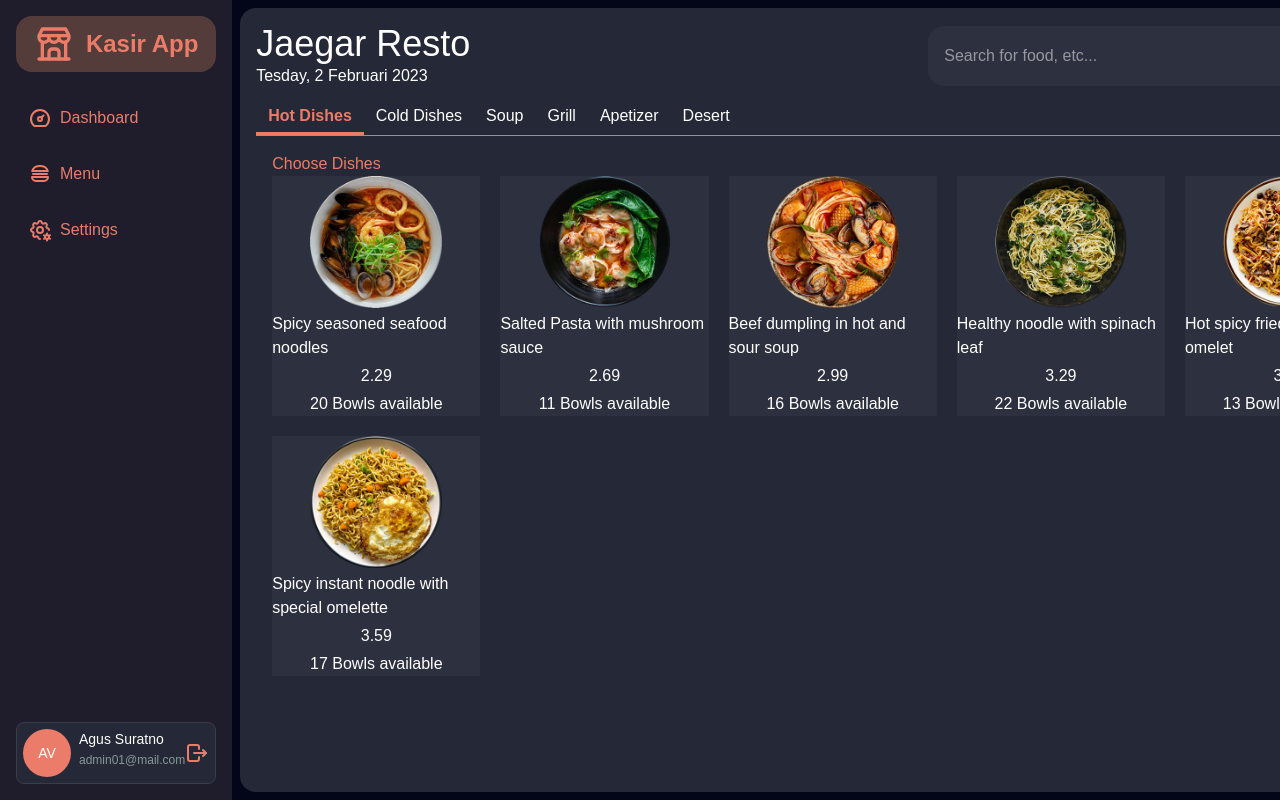
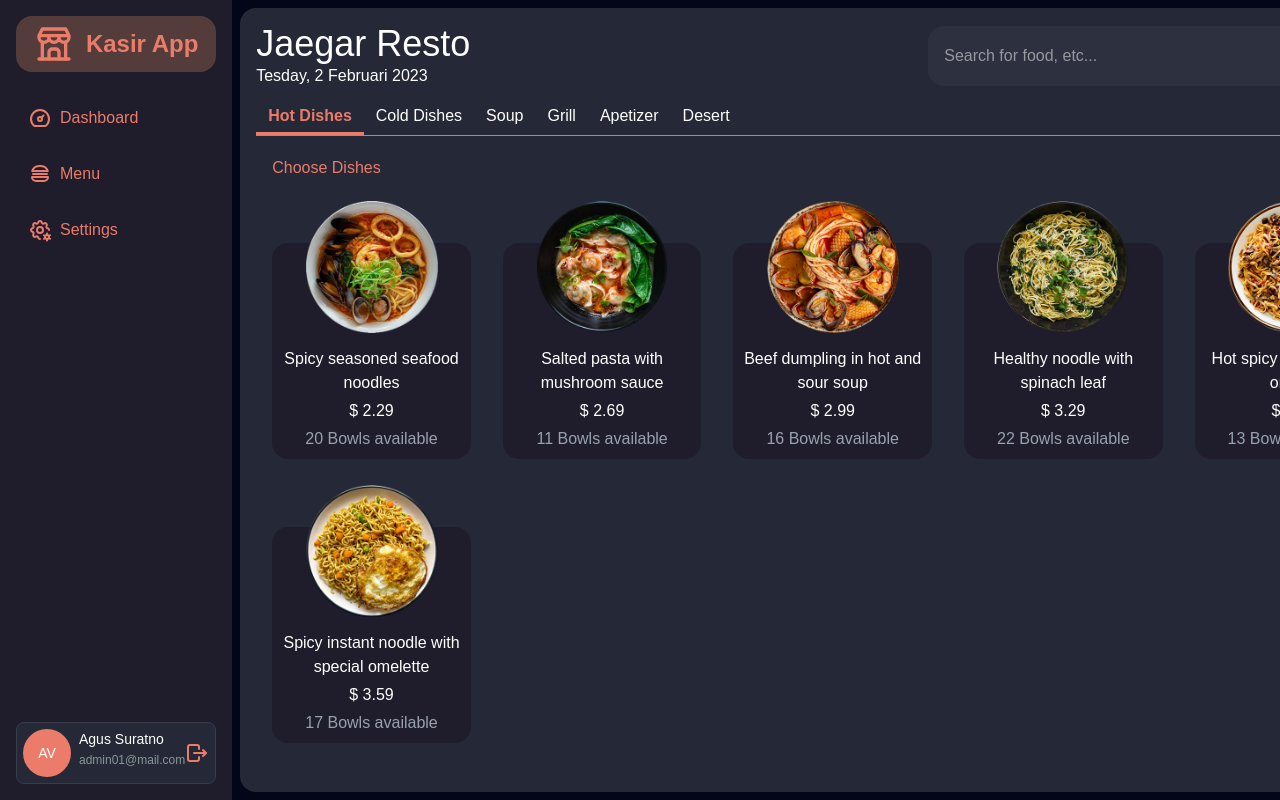
Before and after one commit to dewawege-lang/pos-app-training, a Next.js app: page /menu in a window 1280 px wide. Shown: the top 800 px of the page. Built offline with nearby package versions, Linux system fonts and the light colour scheme.

Commit message:
feat(card):size & margin

```diff
--- a/src/app/menu/page.tsx
+++ b/src/app/menu/page.tsx
@@ -26,7 +26,7 @@ export default function MenuPage () {
                 },
                 {
                     imgUrl:"/image/2.png",
-                    dishName:"Salted Pasta with mushroom sauce",
+                    dishName:"Salted pasta with mushroom sauce",
                     price: 2.69,
                     stock: 11
                 },
@@ -130,22 +130,22 @@ export default function MenuPage () {
             <div className="px-4 mt-4">
                 <div className="flex items-center justify-between">
                     <h1>Choose Dishes</h1>
-                    <select name="" id="">
+                    <select name="" id="" className="bg-darkbg2 p-1.5">
                         <option value="">Dine In</option>
                         <option value="">Take Away</option>
                     </select>
                 </div>
-                <div className="grid grid-cols-5 gap-5 ">
+                <div className="grid grid-cols-5 gap-x-8 gap-y-17 mt-15">
                     {menus.find(menu => menu.type === activeTab )?.items.map((item, index) => (
-                        <div key={index} className="bg-search flex flex-col gap-1 items-center text-white">
+                        <div key={index} className="bg-darkbg2 flex flex-col gap-1 items-center text-white rounded-2xl p-2">
                             {item.imgUrl !== ""? (
-                                <Image src={item.imgUrl} alt={item.dishName} width={132} height={132} />
+                                <Image src={item.imgUrl} alt={item.dishName} width={132} height={132} className="m-[-50px]" />
                             ) : (
                             <div className="size-33 rounded-full bg-primary m-52"></div>
                             )}
-                            <h3 className="centered">{item.dishName}</h3>
-                            <p>{item.price}</p>
-                            <p>{item.stock} Bowls available</p>
+                            <h3 className="centered mt-15 text-center">{item.dishName}</h3>
+                            <p className="text-center">$ {item.price}</p>
+                            <p className="text-center text-gray-400">{item.stock} Bowls available</p>
                         </div>
                     ))}
                 </div>
```
